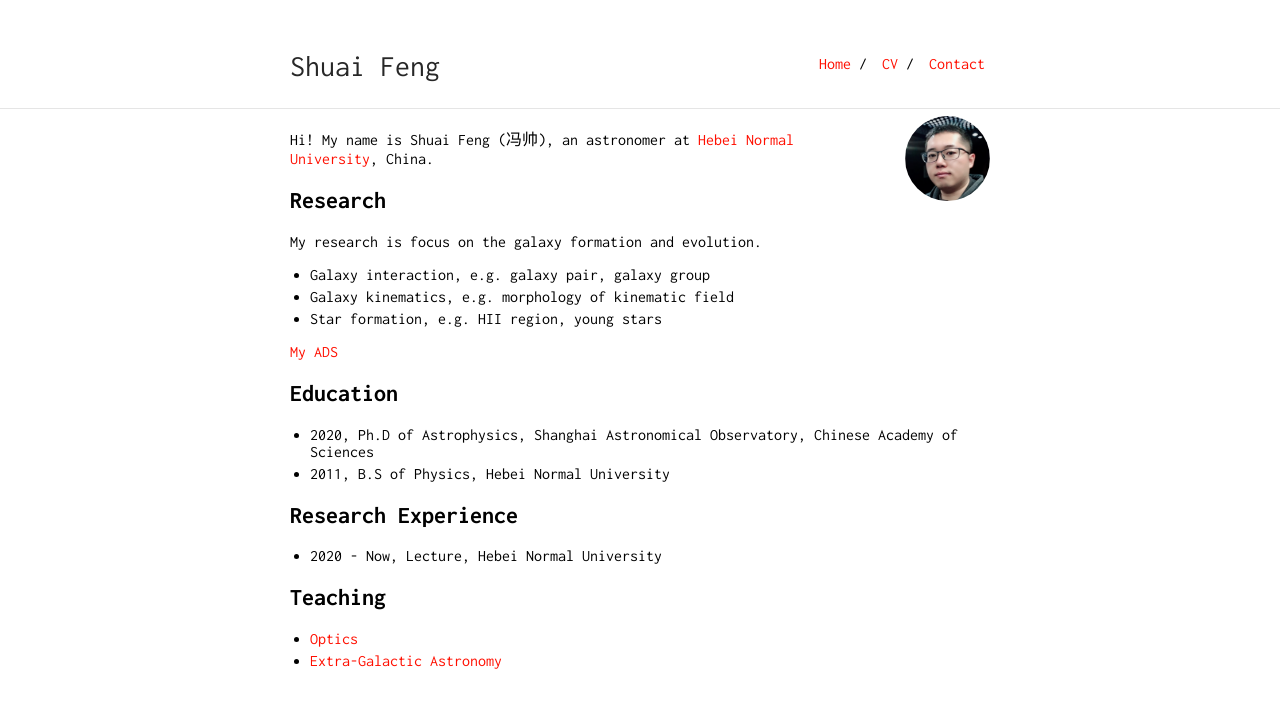
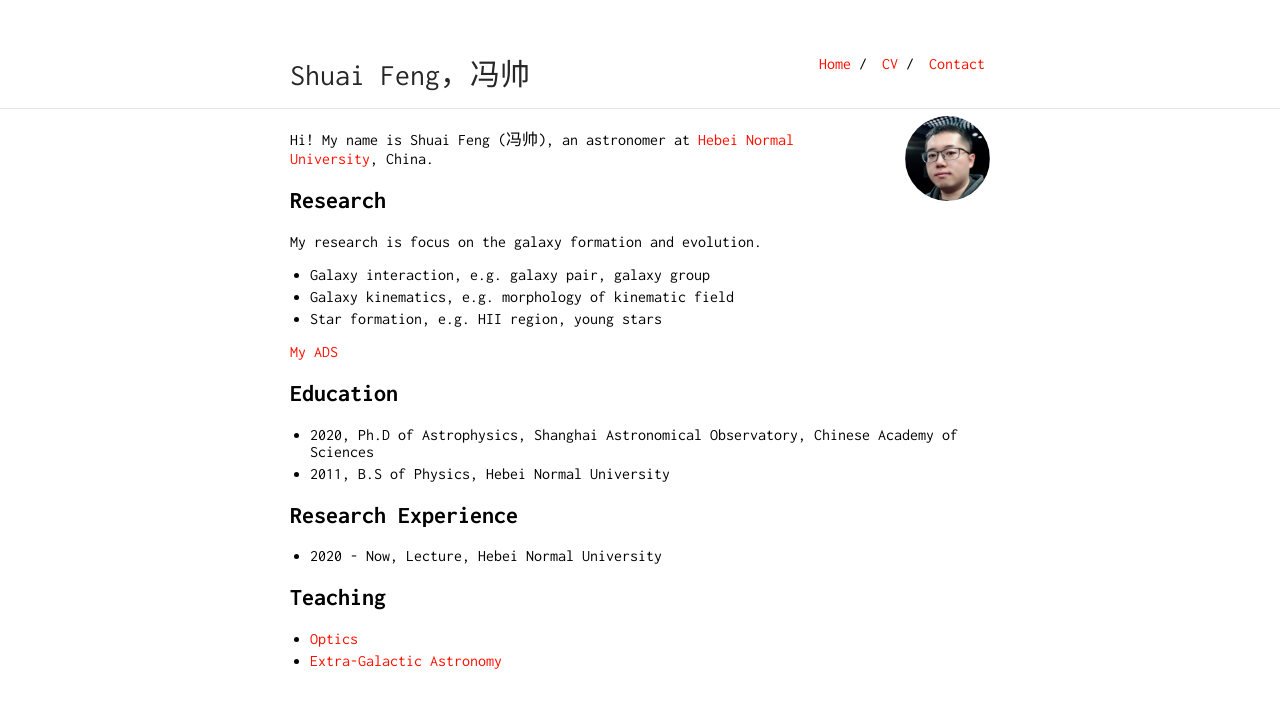
Before and after one commit to fengshuai0210/fengshuai0210.github.io, a Jekyll site: the page built from index.md, in a window 1280 px wide. Shown: the top 708 px of the page. Built offline with Jekyll 4.4.1, drawn with Linux system fonts in a browser that asks for light colours.

Commit message:
Update _config.yml

```diff
--- a/_config.yml
+++ b/_config.yml
@@ -1,4 +1,4 @@
-title: Shuai Feng
+title: Shuai Feng，冯帅
 url: "https://fengshuai0210.github.io"
 baseurl: ""
 
```
